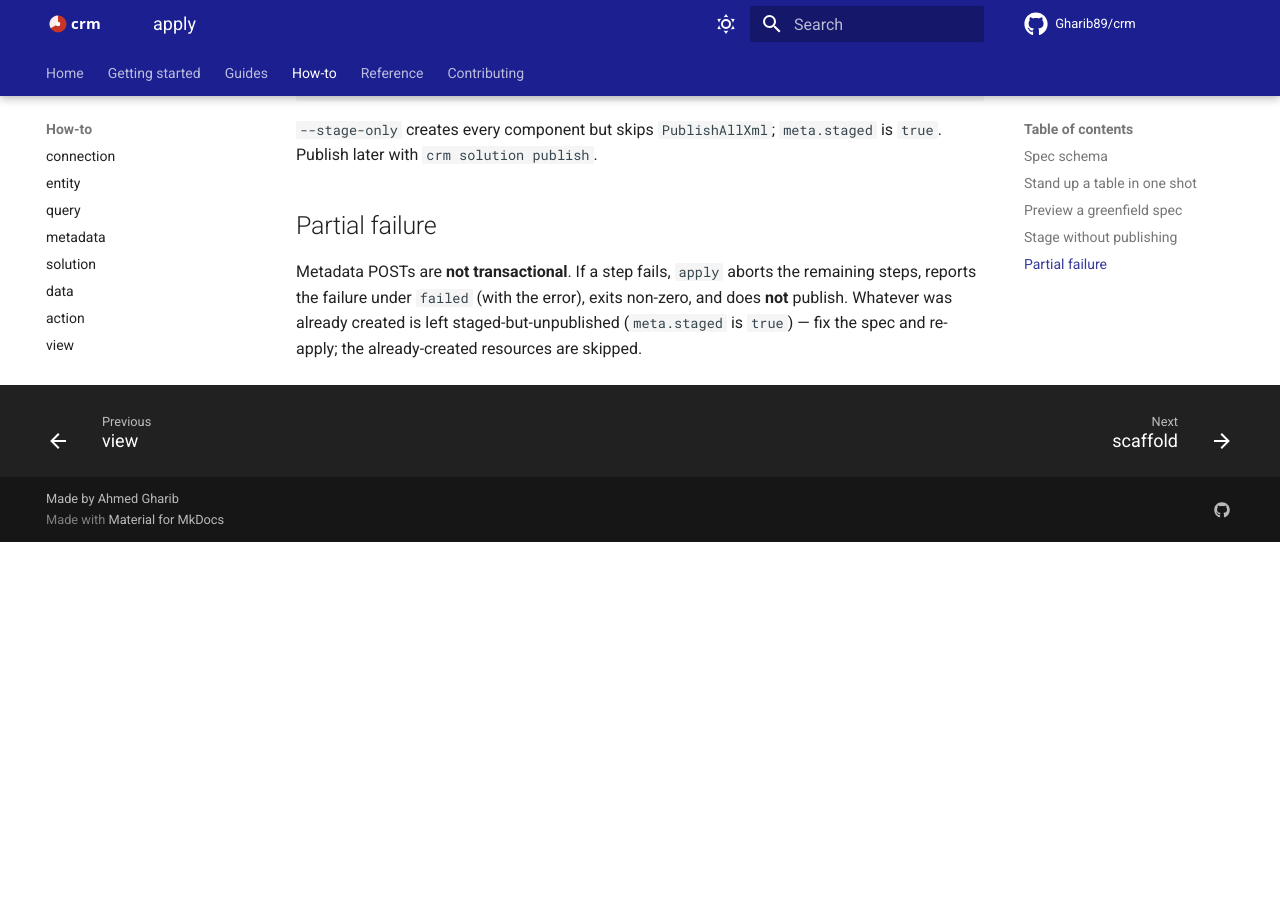
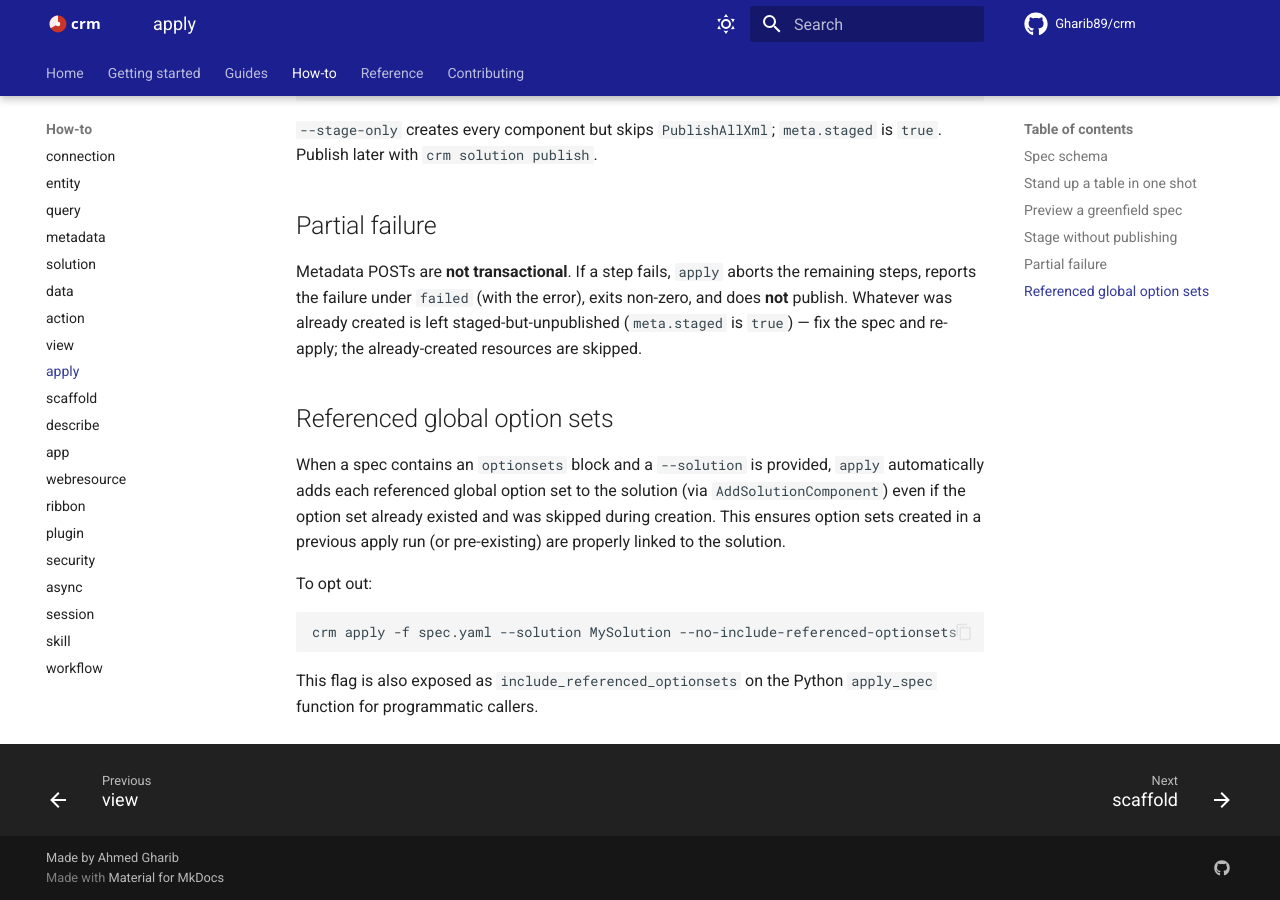
Before and after one commit to Gharib89/crm, an MkDocs documentation site: the page built from docs/how-to/apply.md, in a window 1280 px wide and 900 px high, scrolled down 1919 px. Built offline with MkDocs 1.6.1 and Material for MkDocs 9.7.7, drawn with Linux system fonts in a browser that asks for light colours; comment, search, counter and statistics services are not loaded; before the commit the page ends 2461 px from its top, so only the background shows below that.

Commit message:
docs: export-spec warnings + apply referenced-optionset flag
Co-Authored-By: Claude Sonnet 4.6 <noreply@anthropic.com>

````diff
--- a/docs/how-to/apply.md
+++ b/docs/how-to/apply.md
@@ -99,3 +99,20 @@ remaining steps, reports the failure under `failed` (with the error), exits
 non-zero, and does **not** publish. Whatever was already created is left
 staged-but-unpublished (`meta.staged` is `true`) — fix the spec and re-apply;
 the already-created resources are skipped.
+
+## Referenced global option sets
+
+When a spec contains an `optionsets` block and a `--solution` is provided, `apply`
+automatically adds each referenced global option set to the solution (via
+`AddSolutionComponent`) even if the option set already existed and was skipped
+during creation. This ensures option sets created in a previous apply run (or
+pre-existing) are properly linked to the solution.
+
+To opt out:
+
+```bash
+crm apply -f spec.yaml --solution MySolution --no-include-referenced-optionsets
+```
+
+This flag is also exposed as `include_referenced_optionsets` on the Python
+`apply_spec` function for programmatic callers.
````
Also changed, not shown: README.md (+1 -1 lines), docs/how-to/metadata.md (+6 -0 lines).
